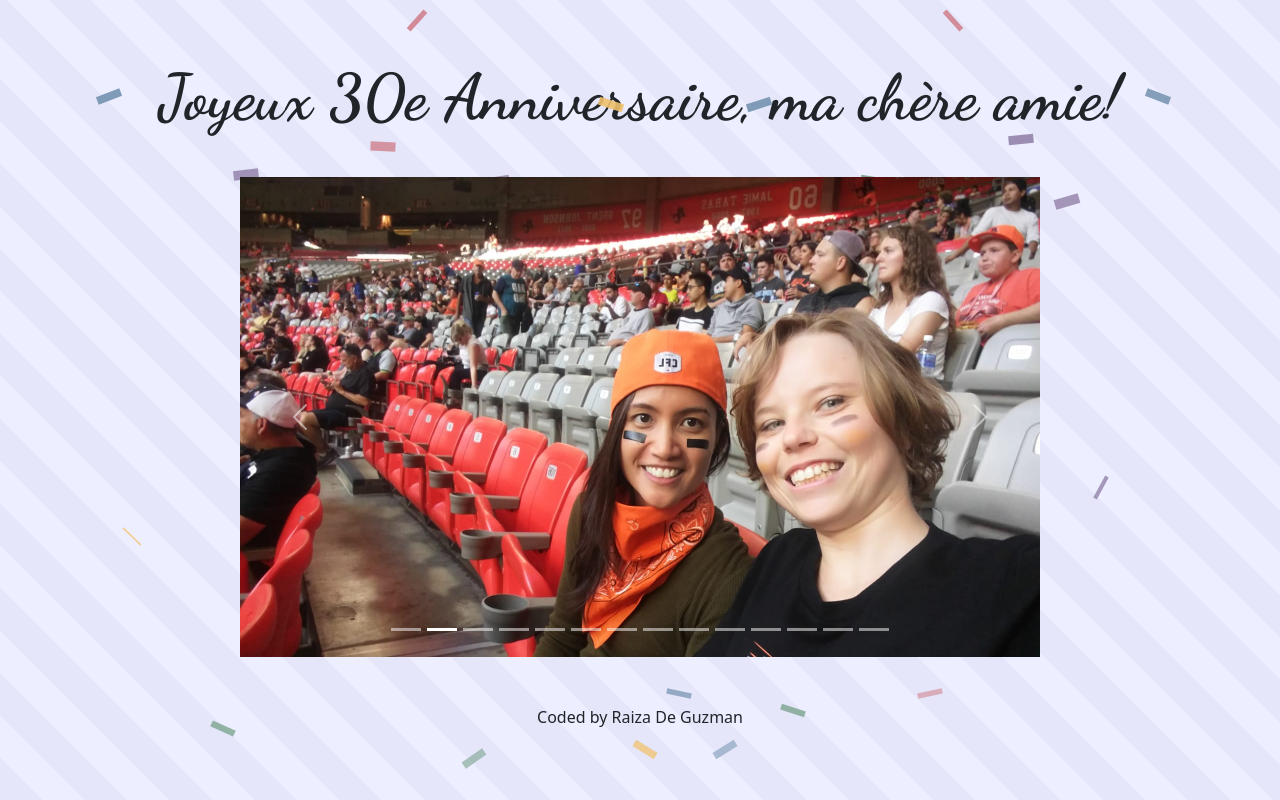
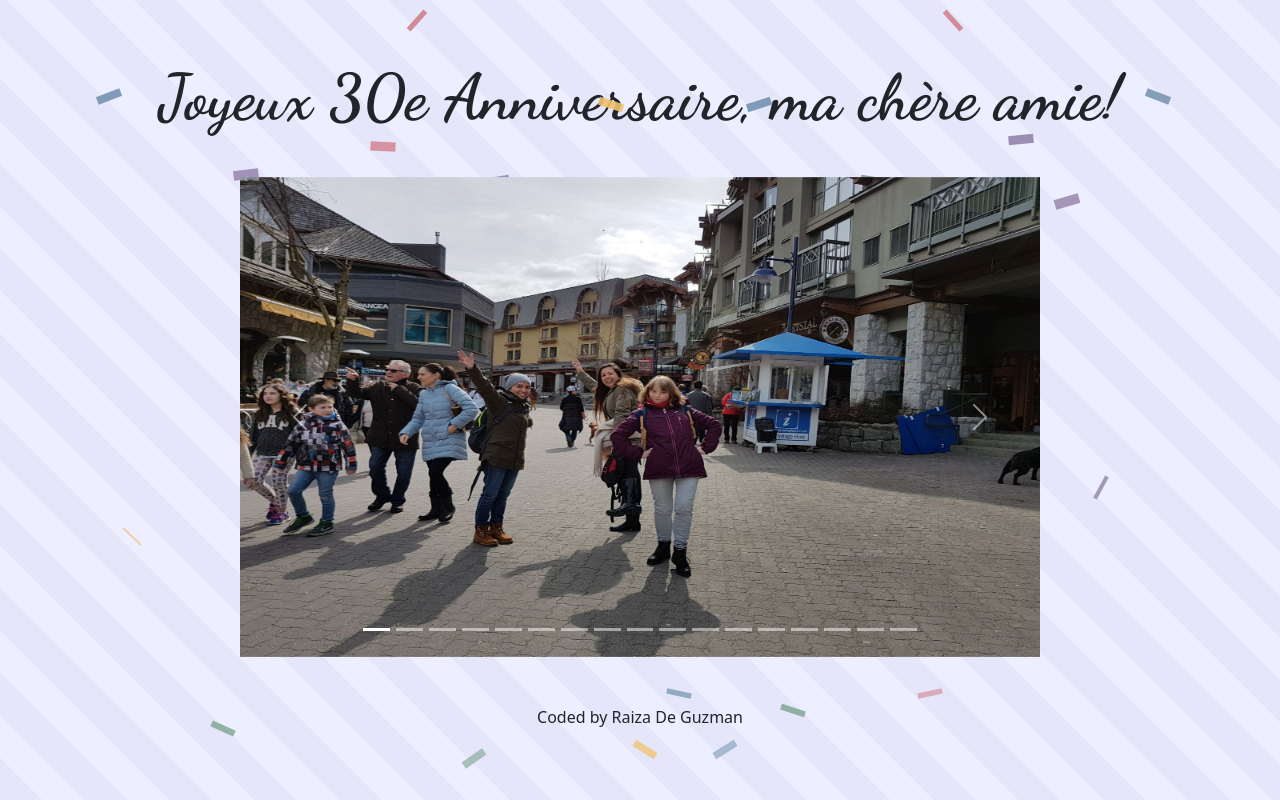
Before and after one commit to Raiza-D/ma-chere-amie, a React (Create React App) app: page / in a window 1280 px wide. Built offline with nearby package versions, Linux system fonts and the light colour scheme.

Commit message:
Import photos and add them to photoAlbum array.

```diff
--- a/src/components/HappyBirthday.jsx
+++ b/src/components/HappyBirthday.jsx
@@ -15,6 +15,9 @@ import sunshineCoastPic2 from "../assets/sunshinecoast2022-2.JPG";
 import icebergLakePic1 from "../assets/iceberglake2022-1.JPG";
 import icebergLakePic2 from "../assets/iceberglake2022-2.jpg";
 import mtSproatt2022 from "../assets/mtsproatt2022.jpg";
+import bdayMsg from "../assets/bdaymsgandrea.png";
+import canadaFranceFlags from "../assets/canada-france-flags.jpg";
+import happyBdayCover from "../assets/happybday.png";
 
 export default function HappyBirthday() {
 
@@ -90,6 +93,21 @@ export default function HappyBirthday() {
       photoName: mtSproatt2022,
       altValue: "Mt Sproatt Hike 2022",
     },
+    {
+      id: 15,
+      photoName: bdayMsg,
+      altValue: "My birthday message to Andrea",
+    },
+    {
+      id: 16,
+      photoName: canadaFranceFlags,
+      altValue: "Canada and France flags",
+    },
+    {
+      id: 17,
+      photoName: happyBdayCover,
+      altValue: "Happy birthday",
+    },
   ];
 
   return (
@@ -97,7 +115,7 @@ export default function HappyBirthday() {
       <Carousel className="carousel">
         {photoAlbum.map((photo) => {
           return (
-            <Carousel.Item interval={4000} key={photo.id}>
+            <Carousel.Item interval={7000} key={photo.id}>
               <img
                 className="d-block w-100"
                 src={photo.photoName}
```
